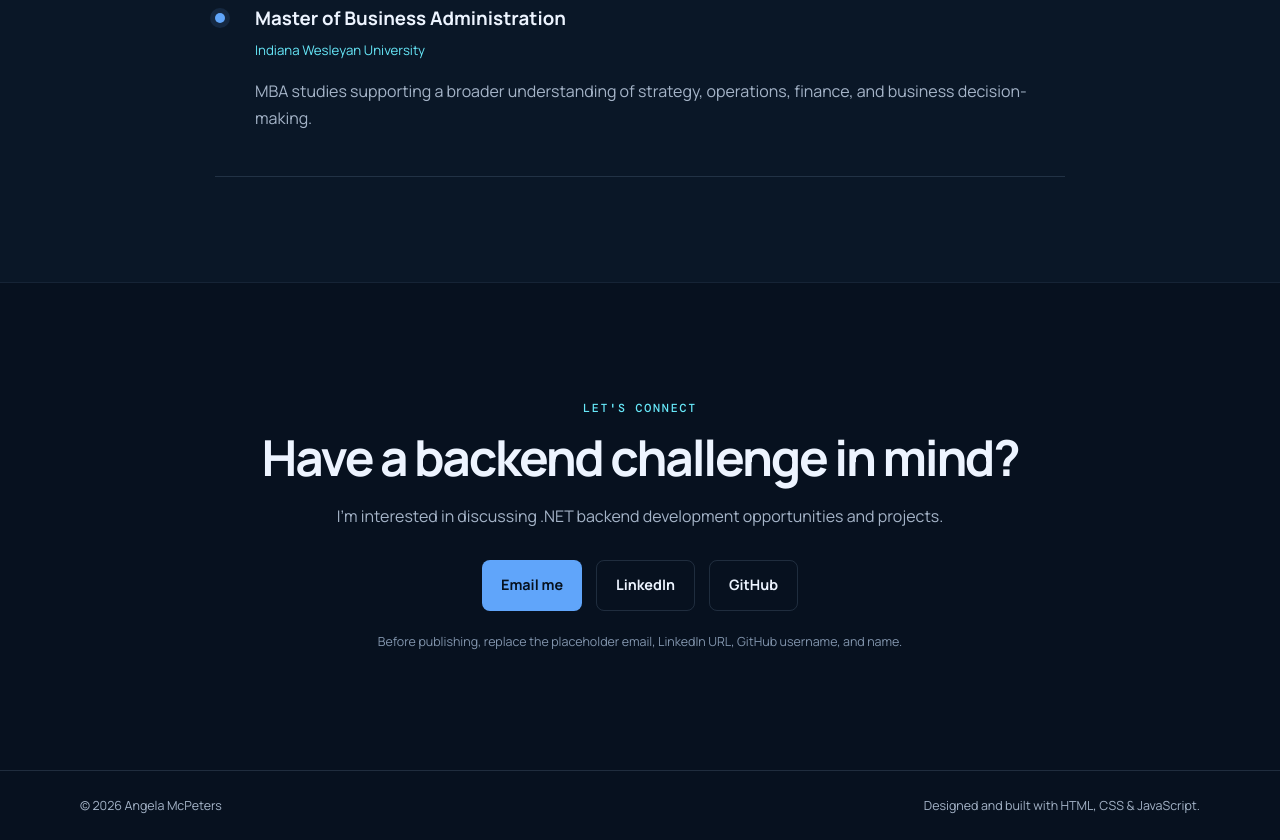
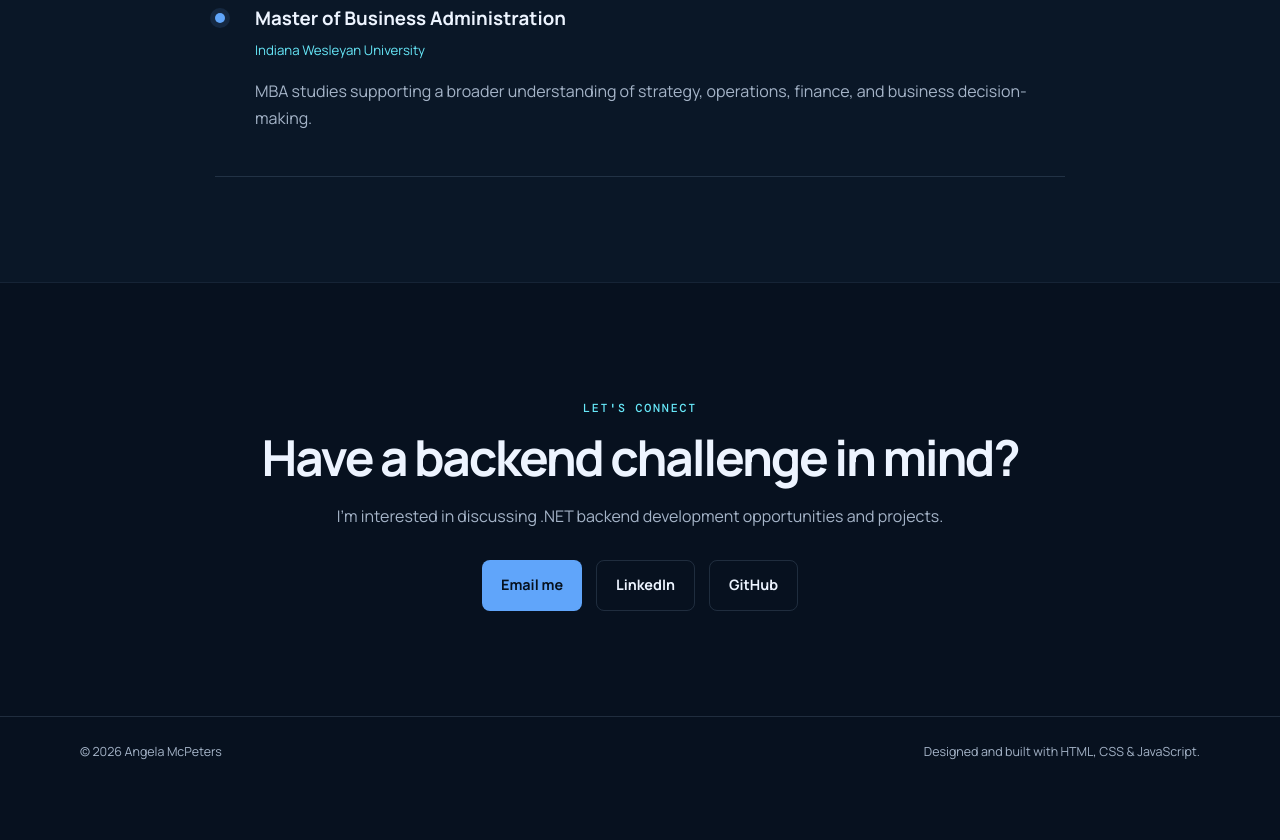
Before and after one commit to ammcpeters/ammcpeters.github.io, a plain HTML site: page index.html in a window 1280 px wide. Shown: the part 3431-4271 px from the top of the page. After the commit the page ends 4217 px from the top, so only its background shows below. Drawn offline with nearby package versions, Linux system fonts and the light colour scheme.

Commit message:
Remove placeholder note from index.html
Removed placeholder note about replacing email and links.

```diff
--- a/index.html
+++ b/index.html
@@ -117,7 +117,6 @@
         <a class="button button-secondary" href="https://www.linkedin.com/in/angela-mcpeters-98aa6a4/" target="_blank" rel="noreferrer">LinkedIn</a>
         <a class="button button-secondary" href="https://github.com/ammcpeters" target="_blank" rel="noreferrer">GitHub</a>
       </div>
-      <p class="small-note">Before publishing, replace the placeholder email, LinkedIn URL, GitHub username, and name.</p>
     </section>
   </main>
 
```
